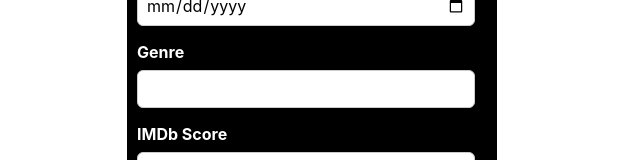
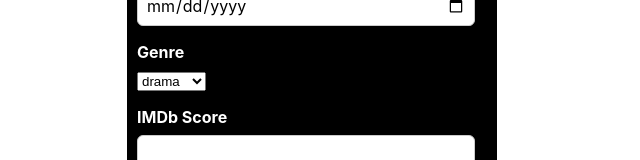
Before and after one commit to Sadap93/myMovies, a React (Create React App) app: page / in a window 1280 px wide. Shown: the part 144-304 px from the top of the page, without its empty margins (328-968 px from the left). Built offline with nearby package versions, Linux system fonts and the light colour scheme.

Commit message:
Update MovieForm.js

```diff
--- a/src/components/NewMovie/MovieForm.js
+++ b/src/components/NewMovie/MovieForm.js
@@ -14,7 +14,13 @@ const MovieForm = () => {
       </div>
       <div className="new-movie__control">
         <label>Genre</label>
-        <input type="text"></input>
+        <select>
+          <option value="drama">drama</option>
+          <option value="comedy">comedy</option>
+          <option value="horror">sci-fi</option>
+          <option value="sci-fi">horror</option>
+          <option value="thriller">thriller</option>
+        </select>
       </div>
       <div className="new-movie__control">
         <label>IMDb Score</label>
```
